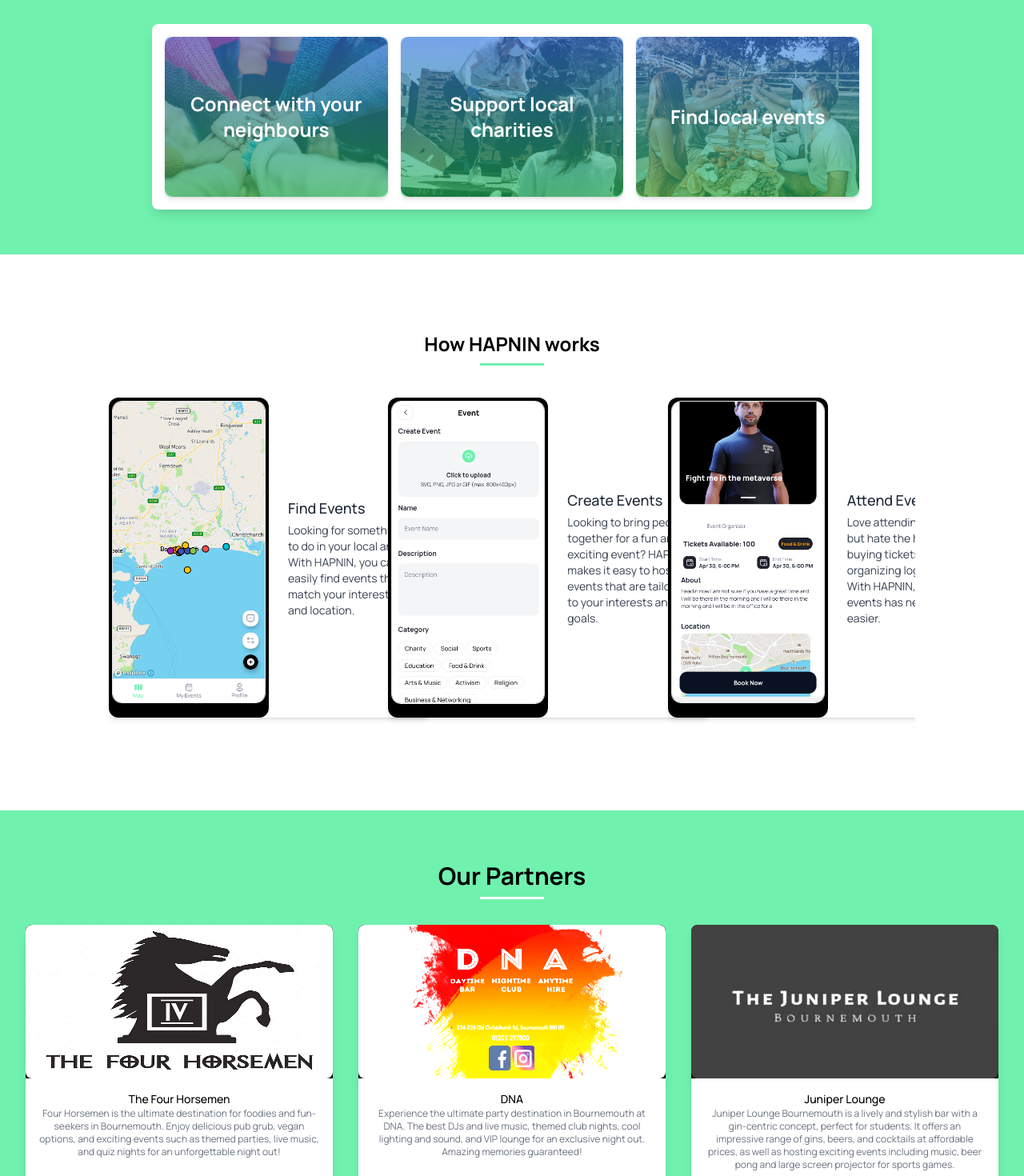
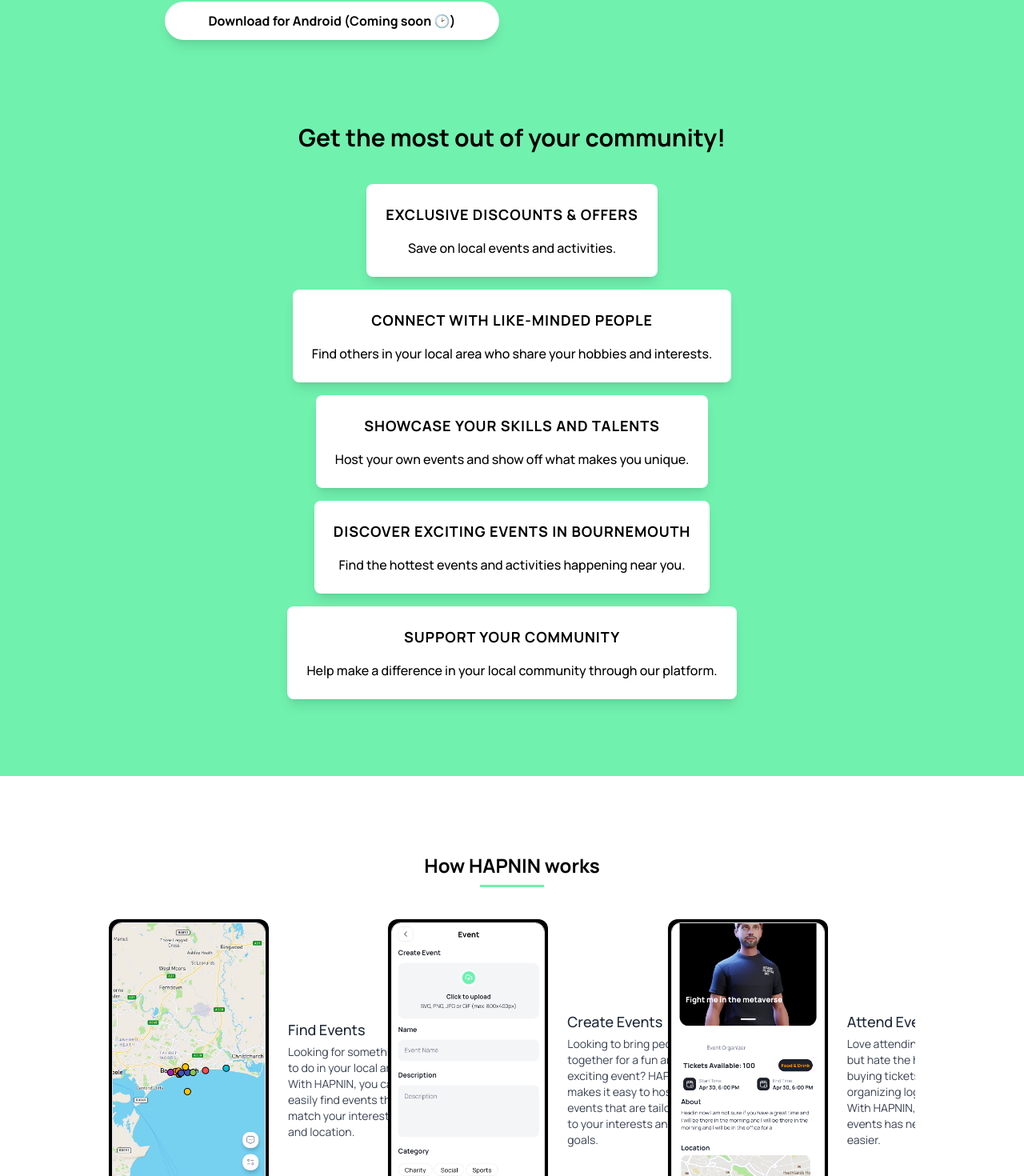
Before and after one commit to HenryJohnPeters/HapninSite, a Next.js app: page / in a window 1280 px wide. Shown: the part 554-2024 px from the top of the page at 80% size. Built offline with nearby package versions, Linux system fonts and the light colour scheme.

Commit message:
image grid revamp (remove img)

```diff
--- a/components/Hero/ImageGrid.tsx
+++ b/components/Hero/ImageGrid.tsx
@@ -4,53 +4,46 @@
 import charity from "../../public/static/charity.jpg";
 import event from "../../public/static/event.jpg";
 import neighbours from "../../public/static/neighbours.jpg";
-
 const ImageGrid = () => {
   return (
-    <div className="bg-white rounded-lg shadow-lg overflow-hidden mt-16 sm:mt-0 w-full">
-      <div className="grid grid-cols-1 sm:grid-cols-3 gap-4 p-4">
-        <div className="w-full h-[200px] relative overflow-hidden rounded-lg shadow-md hover:shadow-lg transform hover:scale-105 transition-all">
-          <Image
-            src={neighbours}
-            alt="Connect with your neighbours"
-            className="h-full object-cover"
-          />
-          <div className="absolute top-0 left-0 w-full h-full bg-gradient-to-t from-green-500 to-blue-500 opacity-60"></div>
-          <div className="absolute top-0 left-0 w-full h-full flex flex-col items-center justify-center text-white">
-            <h2 className="text-white font-bold text-lg lg:text-2xl p-4 text-center">
-              Connect with your neighbours
-            </h2>
+<div className="py-10">
+  <h2 className="text-3xl font-bold mb-10 text-center">Get the most out of your community!</h2>
+  <div className="flex flex-wrap justify-center gap-4">
+    <div className="bg-white rounded-lg shadow-lg p-6 transform transition-all duration-300 hover:-translate-y-2 hover:shadow-xl hover:bg-purple-50">
+      <i className="fas fa-percent text-4xl text-purple-500 mb-4 animate-bounce-on-hover"></i>
+      <h3 className="text-lg font-bold text-center uppercase tracking-wider hover:text-purple-600">Exclusive Discounts & Offers</h3>
+      <p className="text-base font-medium text-center mt-4 hover:text-purple-600">Save on local events and activities.</p>
     </div>
+    <div className="bg-white rounded-lg shadow-lg p-6 transform transition-all duration-300 hover:-translate-y-2 hover:shadow-xl hover:bg-blue-50">
+      <i className="fas fa-globe-americas text-4xl text-blue-500 mb-4 animate-bounce-on-hover"></i>
+      <h3 className="text-lg font-bold text-center uppercase tracking-wider hover:text-blue-600">Connect with like-minded people</h3>
+      <p className="text-base font-medium text-center mt-4 hover:text-blue-600">Find others in your local area who share your hobbies and interests.</p>
     </div>
-        <div className="w-full h-[200px] relative overflow-hidden rounded-lg shadow-md hover:shadow-lg transform hover:scale-105 transition-all">
-          <Image
-            src={charity}
-            alt="Support local charities"
-            className="h-full object-cover"
-          />
-          <div className="absolute top-0 left-0 w-full h-full bg-gradient-to-t from-green-500 to-blue-500 opacity-60"></div>
-          <div className="absolute top-0 left-0 w-full h-full flex flex-col items-center justify-center text-white">
-            <h2 className="text-white font-bold text-lg lg:text-2xl p-4 text-center">
-              Support local charities
-            </h2>
+    <div className="bg-white rounded-lg shadow-lg p-6 transform transition-all duration-300 hover:-translate-y-2 hover:shadow-xl hover:bg-yellow-50">
+      <i className="fas fa-star text-4xl text-yellow-500 mb-4 animate-bounce-on-hover"></i>
+      <h3 className="text-lg font-bold text-center uppercase tracking-wider hover:text-yellow-600">Showcase your skills and talents</h3>
+      <p className="text-base font-medium text-center mt-4 hover:text-yellow-600">Host your own events and show off what makes you unique.</p>
     </div>
+    <div className="bg-white rounded-lg shadow-lg p-6 transform transition-all duration-300 hover:-translate-y-2 hover:shadow-xl hover:bg-green-50">
+      <i className="fas fa-map-marker-alt text-4xl text-green-500 mb-4 animate-bounce-on-hover"></i>
+      <h3 className="text-lg font-bold text-center uppercase tracking-wider hover:text-green-600">Discover exciting events in Bournemouth</h3>
+      <p className="text-base font-medium text-center mt-4 hover:text-green-600">Find the hottest events and activities happening near you.</p>
     </div>
-        <div className="w-full h-[200px] relative overflow-hidden rounded-lg shadow-md hover:shadow-lg transform hover:scale-105 transition-all">
-          <Image
-            src={event}
-            alt="Find local events"
-            className="h-full object-cover"
-          />
-          <div className="absolute top-0 left-0 w-full h-full bg-gradient-to-t from-green-500 to-blue-500 opacity-60"></div>
-          <div className="absolute top-0 left-0 w-full h-full flex flex-col items-center justify-center text-white">
-            <h2 className="text-white font-bold text-lg lg:text-2xl p-4 text-center">
-              Find local events
-            </h2>
+    <div className="bg-white rounded-lg shadow-lg p-6 transform transition-all duration-300 hover:-translate-y-2 hover:shadow-xl hover:bg-red-50">
+      <i className="fas fa-hands-helping text-4xl text-red-500 mb-4 animate-bounce-on-hover"></i>
+      <h3 className="text-lg font-bold text-center uppercase tracking-wider hover:text-red-600">Support your community</h3>
+      <p className="text-base font-medium text-center mt-4 hover:text-red-600">Help make a difference in your local community through our platform.</p>
     </div>
   </div>
 </div>
-    </div>
+
+
+
+
+
+
   );
 };
 
+
 export default ImageGrid;
--- a/components/Partners.tsx
+++ b/components/Partners.tsx
@@ -7,20 +7,26 @@
 interface Props {
   name: string;
   description: string;
-  image: string | StaticImageData;
+  image: StaticImageData | string;
   instagramUrl?: string;
-  facebookUrl?: string
+  facebookUrl?: string;
 }
 const basePath = "/static/partners"
 
-function PartnerCard({ image, name, description,instagramUrl,facebookUrl }: Props) {
+const PartnerCard = ({
+  image,
+  name,
+  description,
+  instagramUrl,
+  facebookUrl,
+}: Props) => {
   return (
     <div className="bg-white rounded-lg shadow-lg overflow-hidden transition duration-300 transform hover:-translate-y-2 hover:scale-105">
       <div className="relative bg-black">
         <Image
           src={image}
           alt="partner"
-          className="w-full h-48   rounded-lg filter brightness-125 hover:brightness-100"
+          className="object-contain w-full h-48 rounded-lg filter brightness-125 hover:brightness-100"
           width={500}
           height={500}
         />
@@ -28,26 +34,31 @@
       </div>
       <div className="p-4 text-center">
         <p className="text-sm font-medium">{name}</p>
-        <p className="text-xs text-gray-500">{description}</p>
+        <p className="text-sm text-gray-500">{description}</p>
       </div>
+      {(instagramUrl || facebookUrl) && (
         <div className="p-4 text-center flex justify-center items-center space-x-4">
+          {facebookUrl && (
             <a
               href={facebookUrl}
               className="text-2xl hover:text-[#70f1ae] transition-colors duration-300 cursor-pointer"
             >
               <FaFacebook />
             </a>
+          )}
+          {instagramUrl && (
             <a
               href={instagramUrl}
               className="text-2xl hover:text-[#70f1ae] transition-colors duration-300 cursor-pointer"
             >
               <FaInstagram />
             </a>
+          )}
         </div>
-
+      )}
     </div>
   );
-}
+};
 
 const Partners = () => {
   return (
--- a/partners/partners.json
+++ b/partners/partners.json
@@ -1,4 +1,11 @@
 [
+  {
+    "name": "Juniper Lounge",
+    "description": "Juniper Lounge Bournemouth is a lively and stylish bar with a gin-centric concept, perfect for students. It offers an impressive range of gins, beers, and cocktails at affordable prices, as well as hosting exciting events including music, beer pong and large screen projector for sports games.",
+    "image": "juniper_lounge.png",
+    "instagramUrl":"",
+    "facebookUrl":"https://www.facebook.com/ginbarbournemouth/?locale=en_GB"
+  },
   {
     "name": "The Four Horsemen",
     "description": "Four Horsemen is the ultimate destination for foodies and fun-seekers in Bournemouth. Enjoy delicious pub grub, vegan options, and exciting events such as themed parties, live music, and quiz nights for an unforgettable night out!",
@@ -12,13 +19,6 @@
     "image": "dna.png",
     "instagramUrl":"",
     "facebookUrl":"https://www.facebook.com/DNABOURNEMOUTH/?locale=en_GB"
-  },
-  {
-    "name": "Juniper Lounge",
-    "description": "Juniper Lounge Bournemouth is a lively and stylish bar with a gin-centric concept, perfect for students. It offers an impressive range of gins, beers, and cocktails at affordable prices, as well as hosting exciting events including music, beer pong and large screen projector for sports games.",
-    "image": "juniper_lounge.png",
-    "instagramUrl":"",
-    "facebookUrl":"https://www.facebook.com/ginbarbournemouth/?locale=en_GB"
   },
   {
     "name": "Slice of Dice",
@@ -64,23 +64,30 @@
 
   {
     "name": "Poole Hill brewery",
-    "description": "wyeipr weipury ewipury eipuwry ipeuwry eiuwy ipeuwryeipuwry eipwury eipuwry eipuwryeipuwyrweiuyripuwer eipwuryweipur eipuwr eipuwyeipwur epwiur weipuryeipuwrweipury eruw wepiury wpeiuwepiruy weiury aodiusy adisufy aipudfsy aisudy apisudy apisud aipsudy apsidu asdiu.",
+    "description": "Poole Hill Brewery is a microbrewery based in Bournemouth that produces a range of high-quality beers and ales using traditional brewing methods. The brewery has a taproom where customers can sample their creations, and also offers brewery tours and events. Customers can also enjoy a range of live music events.",
     "image": "poole_hill_brewery.png",
     "instagramUrl":"",
     "facebookUrl":"https://en-gb.facebook.com/poolehillbrewery/"
   },
   {
     "name": "Pondok Fresh Falafel and juice",
-    "description": "wyeipr weipury ewipury eipuwry ipeuwry eiuwy ipeuwryeipuwry eipwury eipuwry eipuwryeipuwyrweiuyripuwer eipwuryweipur eipuwr eipuwyeipwur epwiur weipuryeipuwrweipury eruw wepiury wpeiuwepiruy weiury aodiusy adisufy aipudfsy aisudy apisudy apisud aipsudy apsidu asdiu.",
+    "description": "Pondok Falafel & Juice in Bournemouth offers an authentic taste of The Middle East, with a menu filled with fresh and flavorful dishes made using traditional recipes. Even better customers can enjoy exclusive walk-in offers via Hapnin. The restaurant's cozy and inviting atmosphere makes it the perfect spot for a casual meal with friends or family.",
     "image": "pondok.png",
     "instagramUrl":"",
     "facebookUrl":"https://www.facebook.com/pondok.falafel/"
   },
   {
     "name": "Earthling",
-    "description": "wyeipr weipury ewipury eipuwry ipeuwry eiuwy ipeuwryeipuwry eipwury eipuwry eipuwryeipuwyrweiuyripuwer eipwuryweipur eipuwr eipuwyeipwur epwiur weipuryeipuwrweipury eruw wepiury wpeiuwepiruy weiury aodiusy adisufy aipudfsy aisudy apisudy apisud aipsudy apsidu asdiu.",
+    "description": "Earthling Food is a 100% vegan cafe in Bournemouth that offers delicious and healthy food made from locally-sourced ingredients. Customers who use the Hapnin app can enjoy exclusive walk-in offers and discounts on their meals. The menu features a range of plant-based dishes, including burgers, salads, smoothies, and raw desserts. The cafe's welcoming and eco-friendly atmosphere makes it the perfect spot for a quick lunch or a relaxed brunch.",
     "image": "earthlings.png",
     "instagramUrl":"",
     "facebookUrl":"https://www.facebook.com/earthlingfooduk/"
+  },
+  {
+    "name": "SupDog",
+    "description": "Supdog is a premier stand-up paddleboard shop that provides high-quality paddleboards and accessories to help customers enjoy the ultimate paddling experience. They offer a wide selection of boards for all skill levels, as well as expert advice and top-notch customer service.",
+    "image": "supdog.png",
+    "instagramUrl":"",
+    "facebookUrl":"https://www.facebook.com/SupDogRentals/"
   }
 ]
```
Also changed, not shown: components/Hero/Hero.tsx (+2 -5 lines), components/NavBar.tsx (added, +135 -0 lines), public/static/partners/supdog.png (added). Lines whose indentation alone changed are shown as unchanged.
